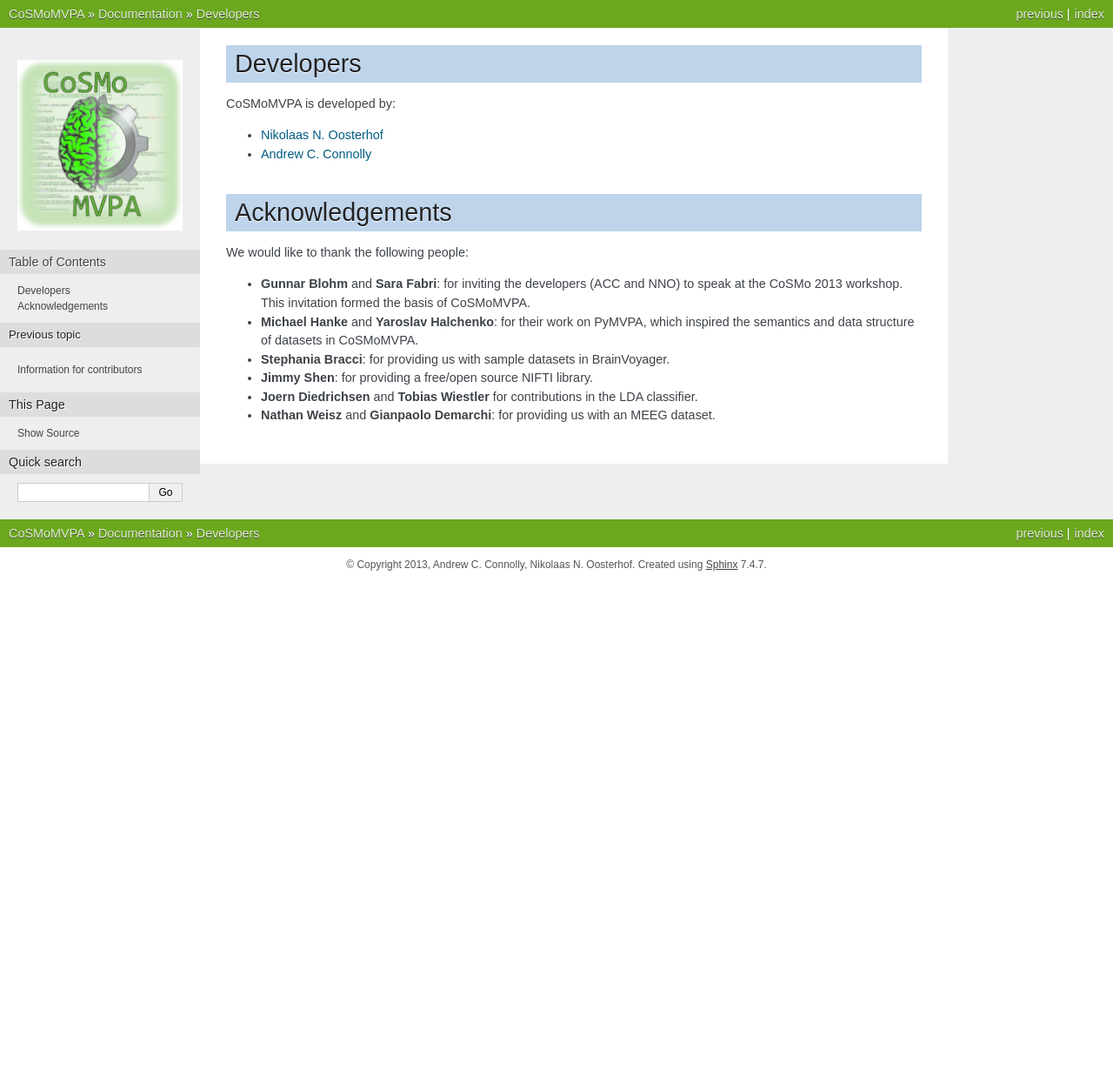
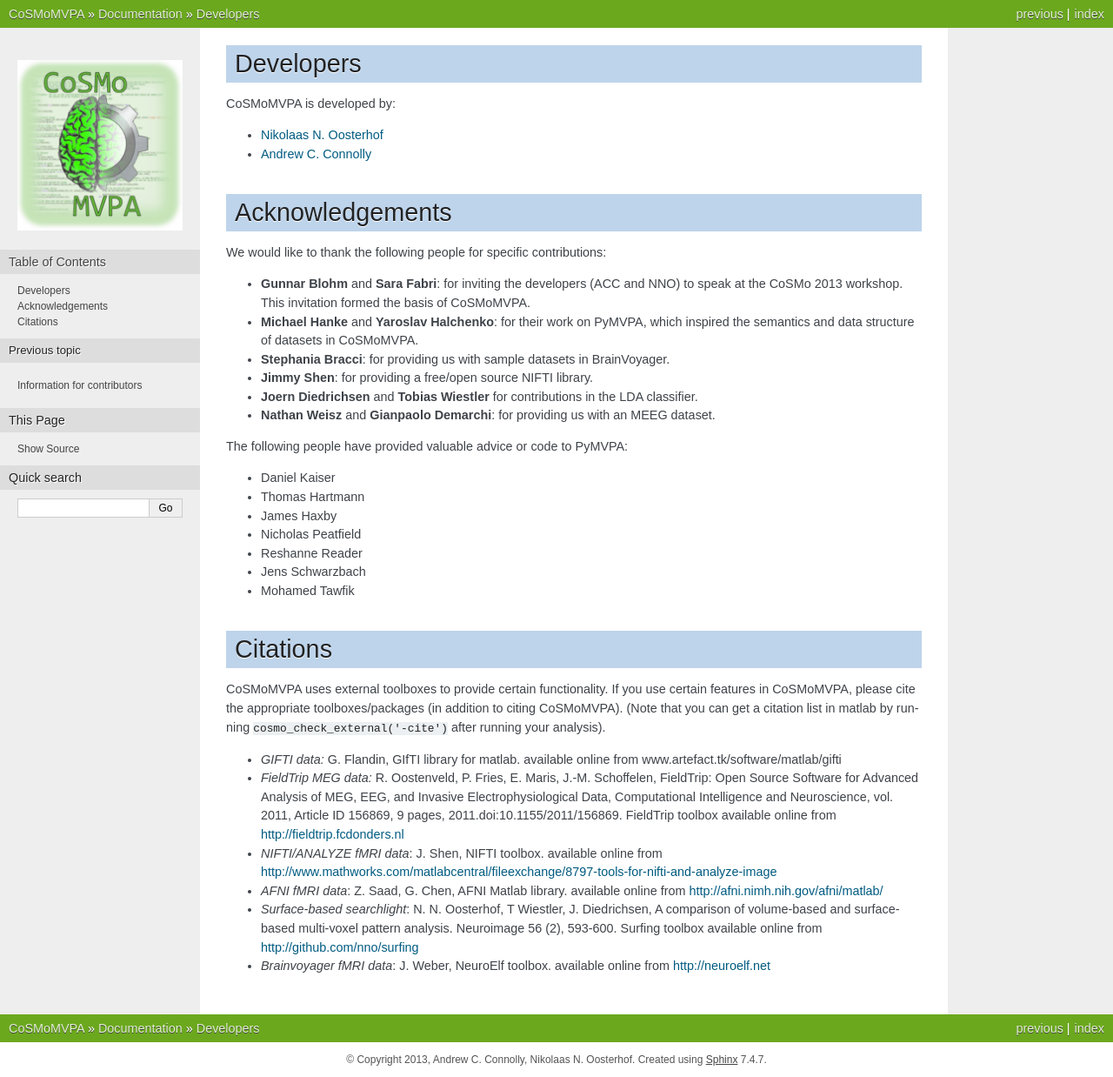
Before and after one commit to CoSMoMVPA/CoSMoMVPA, a Sphinx documentation site: the page built from doc/source/thanks.rst, in a window 1280 px wide. Shown: the whole page at 87% size. Built offline with Sphinx 7.4.7, drawn with Linux system fonts in a browser that asks for light colours; pages that are not in the unit, such as notebooks, are missing from menus; before the commit the page ends 900 px from its top, so only the background shows below that.

Commit message:
WEB: add external toolboxes

```diff
--- a/doc/source/thanks.rst
+++ b/doc/source/thanks.rst
@@ -4,13 +4,13 @@ Developers
 ----------
 CoSMoMVPA is developed by:
 
-- `Nikolaas N. Oosterhof <http://haxbylab.dartmouth.edu/ppl/nno.html>`_
+- `Nikolaas N. Oosterhof <http://www5.unitn.it/People/en/Web/Persona/PER0120101>`_
 - `Andrew C. Connolly <http://haxbylab.dartmouth.edu/ppl/andy.html>`_
 
 Acknowledgements
 ----------------
 
-We would like to thank the following people:
+We would like to thank the following people for specific contributions:
 
 +  **Gunnar Blohm** and **Sara Fabri**: for inviting the developers (ACC and NNO) to speak at the CoSMo 2013 workshop. This invitation formed the basis of CoSMoMVPA.
 +  **Michael Hanke** and **Yaroslav Halchenko**: for their work on PyMVPA, which inspired the semantics and data structure of datasets in CoSMoMVPA.
@@ -18,3 +18,24 @@ We would like to thank the following people:
 +  **Jimmy Shen**: for providing a free/open source NIFTI library.
 +  **Joern Diedrichsen** and **Tobias Wiestler** for contributions in the LDA classifier.
 +  **Nathan Weisz** and **Gianpaolo Demarchi**: for providing us with an MEEG dataset.
+
+The following people have provided valuable advice or code to PyMVPA:
+
++ Daniel Kaiser
++ Thomas Hartmann
++ James Haxby
++ Nicholas Peatfield
++ Reshanne Reader
++ Jens Schwarzbach
++ Mohamed Tawfik
+
+Citations
+---------
+CoSMoMVPA uses external toolboxes to provide certain functionality. If you use certain features in CoSMoMVPA, please cite the appropriate toolboxes/packages (in addition to citing CoSMoMVPA). (Note that you can get a citation list in matlab by running ``cosmo_check_external('-cite')`` after running your analysis).
+
++ *GIFTI data:* G. Flandin, GIfTI library for matlab. available online from www.artefact.tk/software/matlab/gifti
++ *FieldTrip MEG data:* R. Oostenveld, P. Fries, E. Maris, J.-M. Schoffelen, FieldTrip: Open Source Software for Advanced Analysis of MEG, EEG, and Invasive Electrophysiological Data, Computational Intelligence and Neuroscience, vol. 2011, Article ID 156869, 9 pages, 2011.doi:10.1155/2011/156869. FieldTrip toolbox available online from http://fieldtrip.fcdonders.nl
++ *NIFTI/ANALYZE fMRI data*: J. Shen, NIFTI toolbox. available online from http://www.mathworks.com/matlabcentral/fileexchange/8797-tools-for-nifti-and-analyze-image
++ *AFNI fMRI data*: Z. Saad, G. Chen, AFNI Matlab library. available online from http://afni.nimh.nih.gov/afni/matlab/
++ *Surface-based searchlight*: N. N. Oosterhof, T Wiestler, J. Diedrichsen, A comparison of volume-based and surface-based multi-voxel pattern analysis. Neuroimage 56 (2), 593-600. Surfing toolbox available online from http://github.com/nno/surfing
++ *Brainvoyager fMRI data*: J. Weber, NeuroElf toolbox. available online from http://neuroelf.net
```
